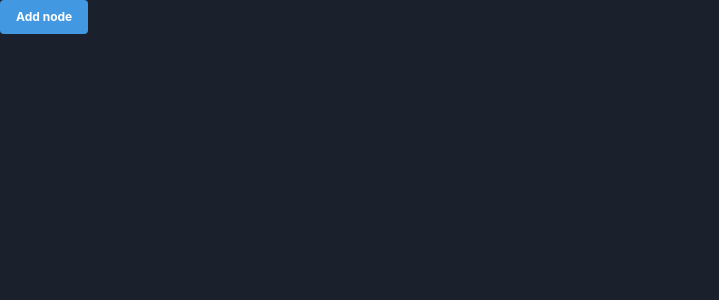
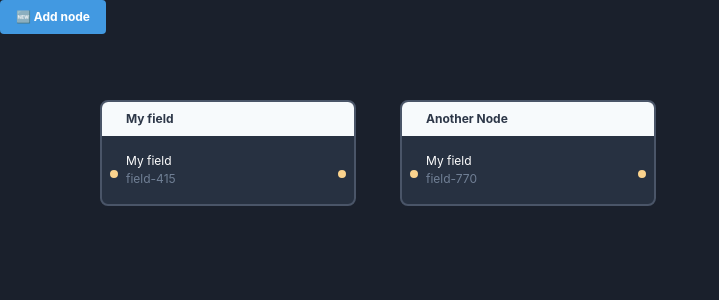
Before and after one commit to gsimone/strand, a React (Create React App) app: page / in a window 1280 px wide. Shown: the top 300 px of the page, without its empty margins (0-719 px from the left). Built offline with nearby package versions, Linux system fonts and the light colour scheme; the HTML template or start-up script is replaced by a standard one.

Commit message:
progress

```diff
--- a/src/App.tsx
+++ b/src/App.tsx
@@ -3,20 +3,24 @@ import { Provider as Jotai, useAtom } from 'jotai'
 
 import { createNodeAtom, nodesAtom } from './atoms'
 
+import Node from './components/Node'
 import Canvas from './components/Canvas'
 
 function Nodes() {
-  const [, setNodes] = useAtom(nodesAtom);
+  const [nodes, setNodes] = useAtom(nodesAtom);
 
   const onAdd = useCallback(() => {
     setNodes(state => [ ...state, createNodeAtom({ id: new Date().getTime() }) ])
   }, [setNodes])
 
   return (
-
-    <div>
-        <button className="bg-blue-500 hover:bg-blue-700 text-white font-bold py-2 px-4 rounded" onClick={onAdd}> Add node</button>
-    </div>
+    <>
+      {nodes.map((node, i) => <Node nodeAtom={node} />)}
+      <div>
+          {/* eslint-disable-next-line */}
+          <button className="bg-blue-500 hover:bg-blue-700 text-white font-bold py-2 px-4 rounded" onClick={onAdd}> 🆕 Add node</button>
+      </div>
+    </>
   )
 
 }
--- a/src/components/Connector.tsx
+++ b/src/components/Connector.tsx
@@ -34,7 +34,7 @@ export default function Connector({ node, field, direction }: ConnectorProps) {
     connectorsRef.current[id] = connectorRef
   }, [direction, node, field])
 
-  const {connecting, origin } = connectionState
+  const { connecting, origin } = connectionState
 
   // disable a connection when one the same direction is set
   const disabled = origin?.node === node || origin?.direction === direction;
@@ -54,30 +54,15 @@ export default function Connector({ node, field, direction }: ConnectorProps) {
      */
     if (connecting === true) {
       setConnectionState({ connecting: false, origin: null })
-      setConnections(produce(connections => {
-        connections.push(createConnection(origin!, {field, node,direction}))
+      setConnections(produce(state => {
+        state.push(createConnection(origin!, {field, node,direction}))
       }))
     }  else {
-      setConnectionState(produce(draft => {
-        draft.connecting = true
-        draft.origin = { field, node, direction }
+      setConnectionState(produce(state => {
+        state.connecting = true
+        state.origin = { field, node, direction }
       }))
     }
-
-      // setConnections(produce(connections => {
-      //   const connection = direction === "input" ?
-      //     createConnection({ field, node}, output) :
-      //     createConnection([input, {field, node}])
-      //   connections.push(connection)
-      // }))
-
-      // setConnectionState({ connecting: false, connectors: [] })
-    // } else {
-      // Otherwise start a new connection and set the input/output
-
-
-
-    // }
 
   }, [connecting, disabled, node, origin, setConnectionState, setConnections])
 
--- a/src/components/NodePosition.tsx
+++ b/src/components/NodePosition.tsx
@@ -17,7 +17,7 @@ export default function NodePosition({
   const [position, setPosition] = useAtom(positionAtom)
   const offset = useRef<number[]>([]);
 
-  function startMoving(e) {
+  function startMoving(e: MouseEvent) {
     // @ts-ignore
     const { x: originX, y: originY } = nodeRef.current.getBoundingClientRect();
 
@@ -28,7 +28,7 @@ export default function NodePosition({
     window.addEventListener("mouseup", stopMoving);
   }
 
-  function stopMoving(e) {
+  function stopMoving() {
     window.removeEventListener("mousemove", handleMovement);
     window.removeEventListener("mouseup", stopMoving);
   }
@@ -56,6 +56,7 @@ export default function NodePosition({
 
   return (
     <div
+      // @ts-ignore
       onMouseDownCapture={startMoving}
       style={{
         cursor: "grab"
```
Also changed, not shown: src/components/Node.tsx (line endings or trailing spaces).
